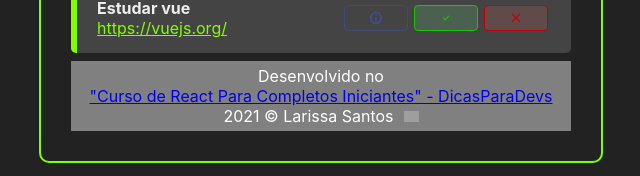
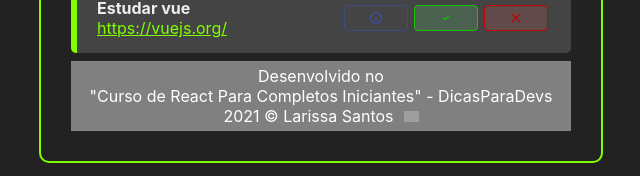
Before and after one commit to LariMoro20/projeto-react-todo, a React (Create React App) app: page / in a window 1280 px wide. Shown: the part 564-740 px from the top of the page, without its empty margins (319-959 px from the left). Built offline with nearby package versions, Linux system fonts and the light colour scheme; grey boxes are pictures that could not be loaded.

Commit message:
Update Footer.jsx

```diff
--- a/src/components/Footer.jsx
+++ b/src/components/Footer.jsx
@@ -3,7 +3,7 @@ const year = new Date().getFullYear();
 const Footer = () => {
   return (
     <footer className="section_footer">
-      Desenvolvido no <br /><a target="_blank" rel="noreferrer" href="https://www.youtube.com/watch?v=ErjWNvP6mko">"Curso de React Para Completos Iniciantes" - DicasParaDevs </a>
+      Desenvolvido no <br /><a style={{ textDecoration: "none", color: "white" }} target="_blank" rel="noreferrer" href="https://www.youtube.com/watch?v=ErjWNvP6mko">"Curso de React Para Completos Iniciantes" - DicasParaDevs </a>
       <a target="_blank" rel="noreferrer"
         href="https://github.com/LariMoro20/projeto-react-todo"
         style={{ textDecoration: "none", color: "white" }}
```
